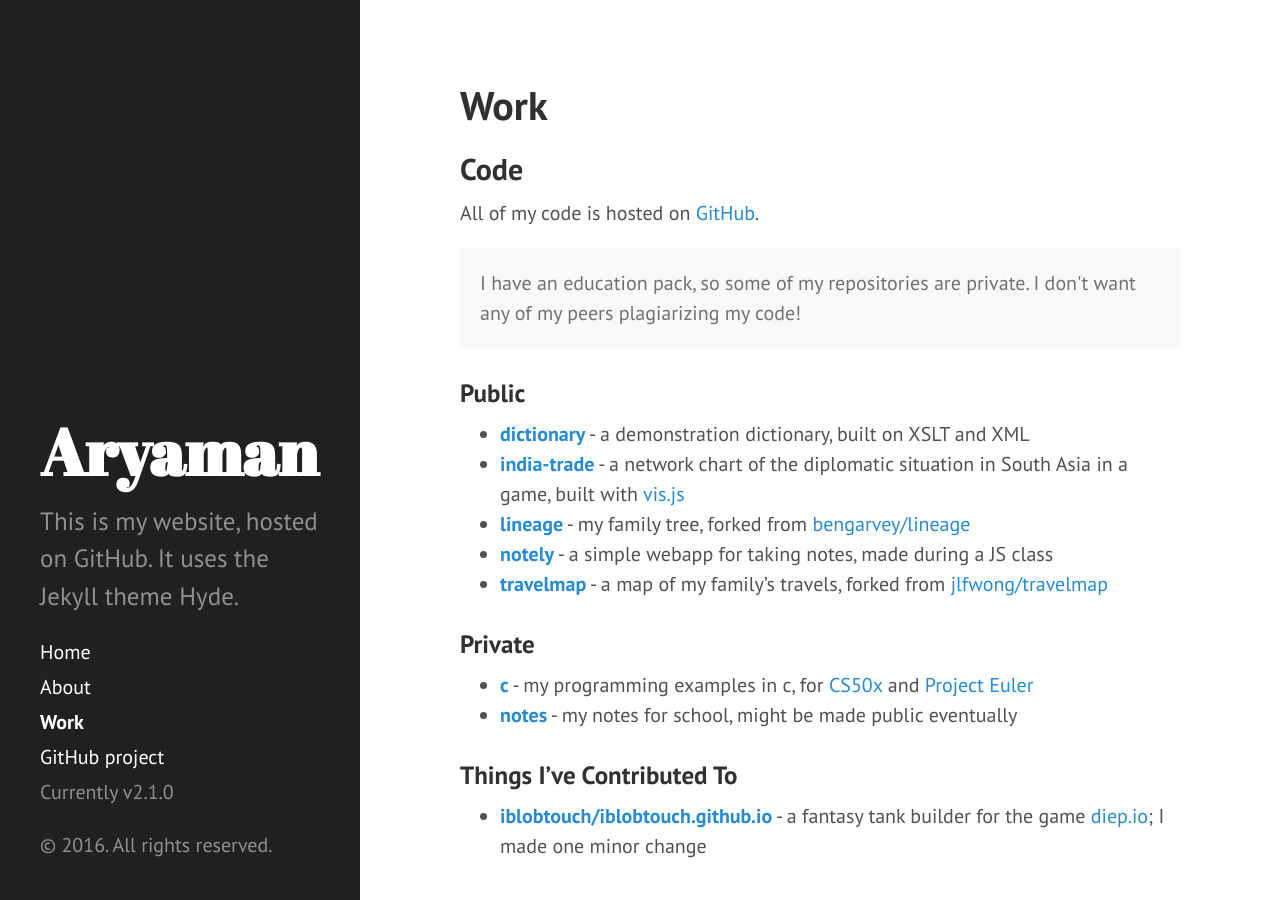
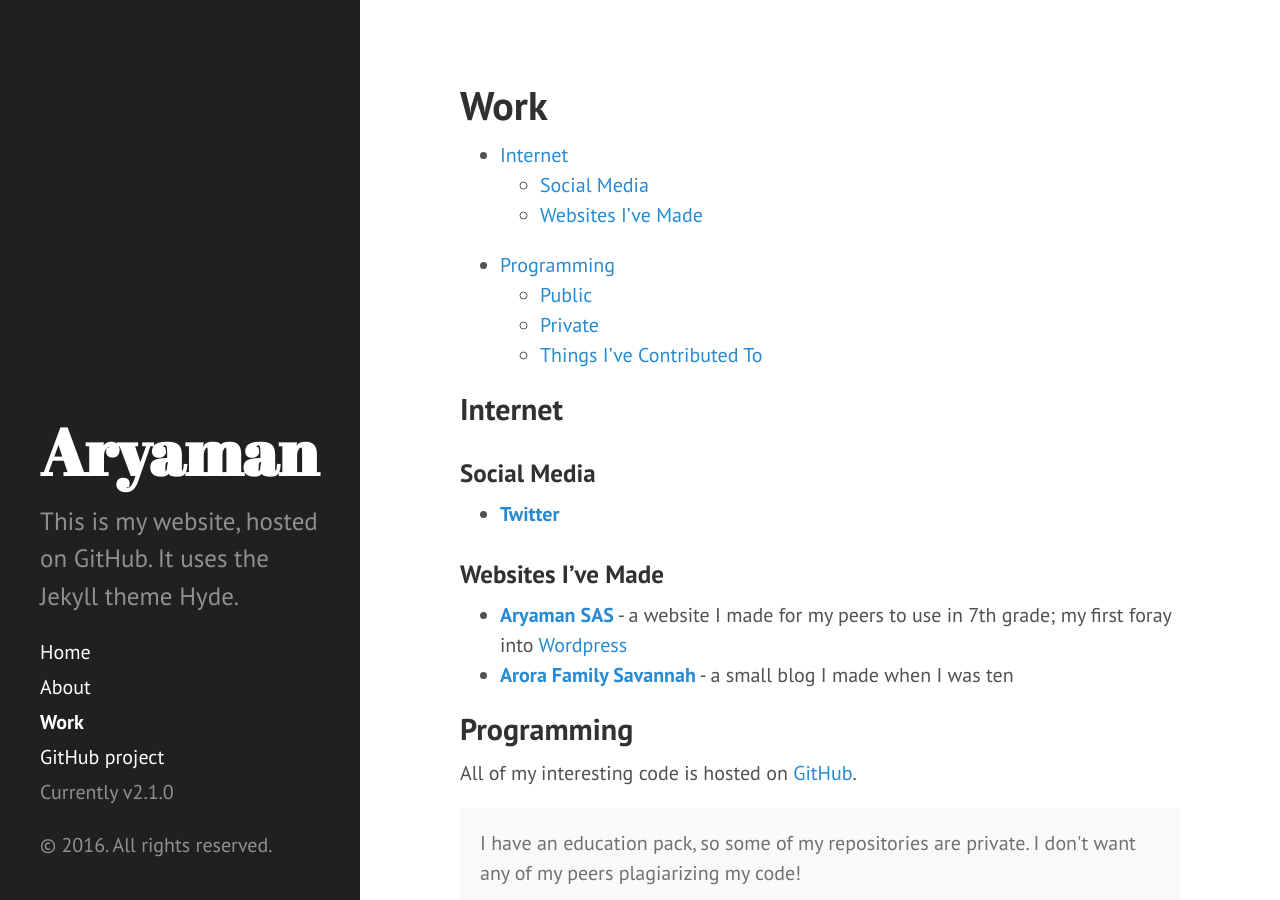
Before and after one commit to aryamanarora/blog, a Jekyll site: the page built from work.md, in a window 1280 px wide and 900 px high. Built offline with Jekyll 4.4.1, drawn with Linux system fonts in a browser that asks for light colours.

Commit message:
More work

```diff
--- a/projects.md
+++ b/work.md
@@ -3,9 +3,21 @@ layout: page
 title: Work
 ---
 
-## Code
+* TOC
+{:toc}
 
-All of my code is hosted on [GitHub](https://github.com/).
+## Internet
+
+### Social Media
+* **[Twitter](https://twitter.com/aryaman2020)**
+
+### Websites I've Made
+* **[Aryaman SAS](https://aryamansas.wordpress.com/)** - a website I made for my peers to use in 7th grade; my first foray into [Wordpress](https://wordpress.com/)
+* **[Arora Family Savannah](http://arorafamilysavannah.weebly.com/)** - a small blog I made when I was ten
+
+## Programming
+
+All of my interesting code is hosted on [GitHub](https://github.com/).
 
 <p class="message">I have an education pack, so some of my repositories are private. I don't want any of my peers plagiarizing my code!</p>
 
```
